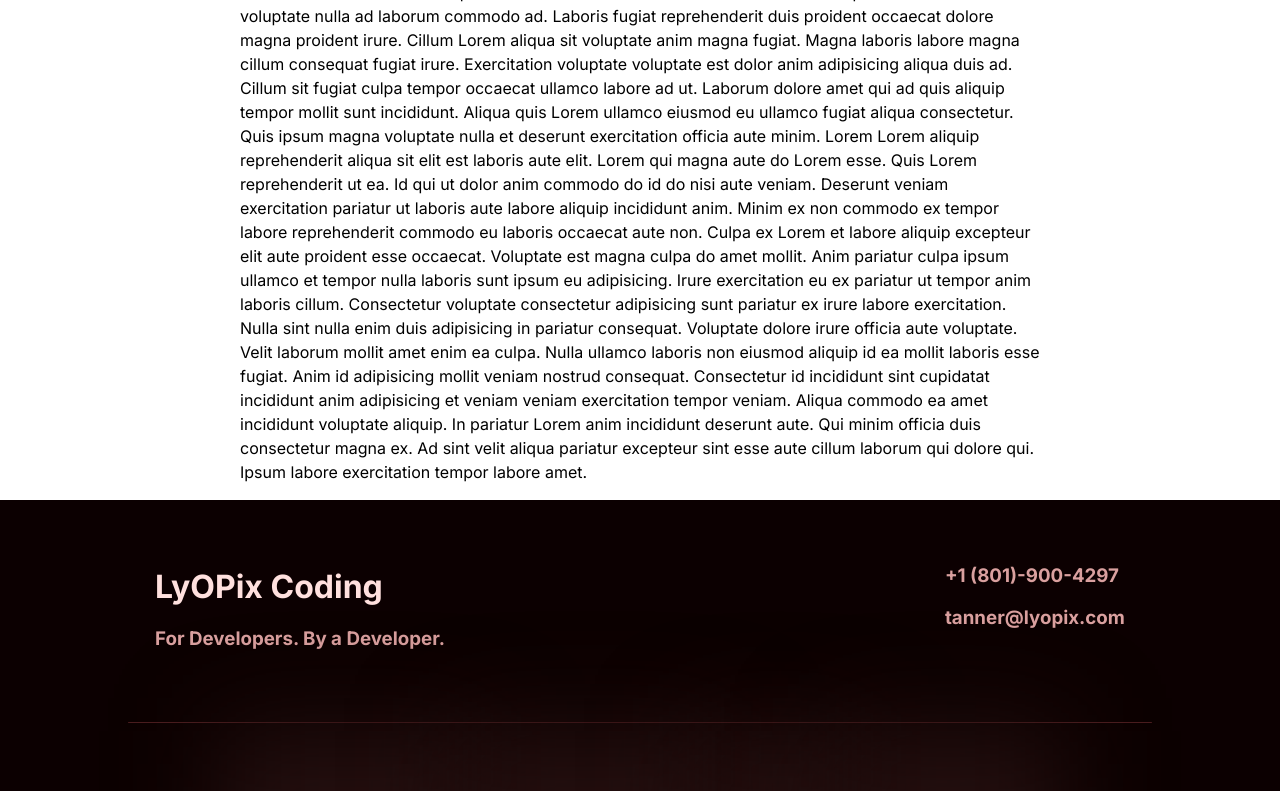
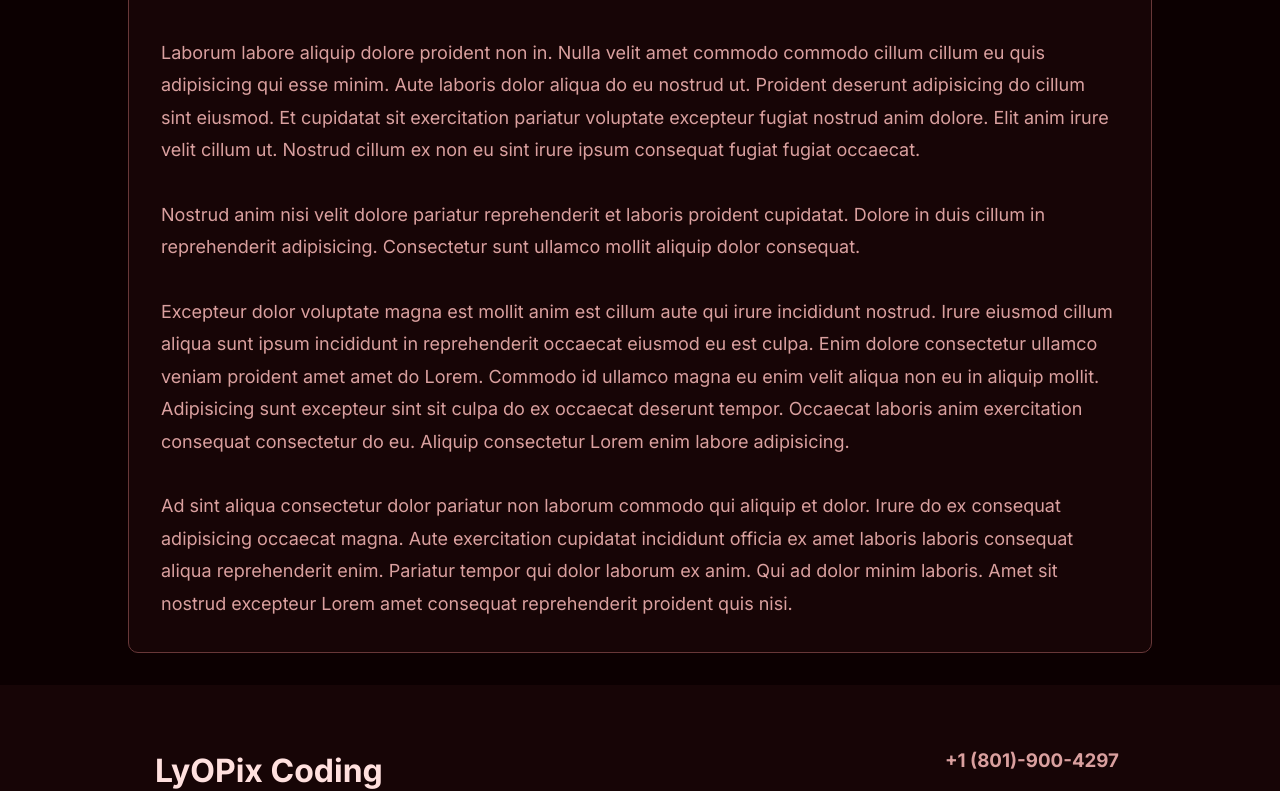
Before and after one commit to ly0plx/LyOPixSiteFrontend, a React (Vite) app: page /about in a window 1280 px wide. Shown: the part 1227-2018 px from the top of the page. Built offline with nearby package versions, Linux system fonts and the light colour scheme.

Commit message:
TextPage updates

```diff
--- a/src/pages/TextPage.jsx
+++ b/src/pages/TextPage.jsx
@@ -1,8 +1,13 @@
 import React from 'react';
 import '../styles/page-css/TextPage.css';
+import { Helmet } from 'react-helmet-async';
 
 const TextPage = ({ title = "Page Title", content = "Page content goes here." }) => {
   return (
+    <>
+    <Helmet>
+      <title>{title} | LyOPix Coding</title>
+    </Helmet>
     <div className="text-page">
       <div className="text-page-container">
         <div className="text-page-card">
@@ -20,6 +25,7 @@ const TextPage = ({ title = "Page Title", content = "Page content goes here." })
         </div>
       </div>
     </div>
+    </>
   );
 };
 
--- a/src/routes/AppRoutes.jsx
+++ b/src/routes/AppRoutes.jsx
@@ -13,7 +13,25 @@ export default function AppRoutes() {
   return (
     <Routes>
       <Route path="/" element={<Home />} />
-      <Route path="/about" element={<About />} />
+      <Route path="/about" element={<TextPage title="About Me" content="Irure enim exercitation reprehenderit aute sint minim amet ea aliqua exercitation. Adipisicing laboris culpa irure pariatur esse laborum pariatur. Ad proident deserunt voluptate veniam sunt exercitation reprehenderit minim. Cillum amet reprehenderit aute cillum. Mollit nisi ea eiusmod et do minim ipsum est eiusmod. Ex consequat fugiat Lorem velit et sit magna.
+
+Minim fugiat consequat quis elit. Culpa incididunt velit minim id. Excepteur commodo dolor reprehenderit ipsum et ea. Veniam ullamco irure dolore ex Lorem minim tempor consectetur cupidatat exercitation sit mollit tempor velit. Nulla sint occaecat nostrud do. Culpa elit in sunt exercitation proident nostrud aute exercitation ipsum nulla proident esse.
+
+In magna excepteur reprehenderit esse enim elit duis elit mollit ipsum dolore magna magna. Reprehenderit exercitation consequat ullamco cupidatat do sunt pariatur amet eu nisi dolore ipsum reprehenderit. Nisi irure id occaecat eu tempor quis aliquip aliquip nostrud eu cupidatat qui commodo in. Nostrud ullamco exercitation Lorem ea veniam sit esse occaecat laboris magna exercitation laborum deserunt. Labore anim voluptate consequat cupidatat velit tempor aliquip duis elit id eiusmod.
+
+Do deserunt culpa ad ut aute voluptate sint magna proident. Reprehenderit adipisicing duis non Lorem adipisicing aliqua laborum do proident anim. Commodo in consectetur amet pariatur cupidatat id eiusmod ipsum velit veniam ex. Amet exercitation esse anim quis dolore duis irure ut. Ullamco exercitation sunt elit do labore excepteur sint dolor.
+
+Occaecat ipsum aliqua consequat non. Non qui consectetur quis cillum commodo ea voluptate ad sint voluptate sit voluptate fugiat. Laborum tempor est veniam voluptate duis esse est laboris ipsum dolor cupidatat voluptate cillum. Irure eiusmod adipisicing adipisicing ut ut veniam consequat non ex. Adipisicing tempor consequat laborum ex sint anim dolore minim ipsum id excepteur. In fugiat aliquip ipsum magna esse sint.
+
+Ex excepteur elit duis mollit ex quis cupidatat sit. Ea nisi eu exercitation do cillum. Ex magna quis quis anim nisi. Nostrud incididunt fugiat minim ad consectetur officia sit ea mollit nisi anim non. Consequat aliquip voluptate cillum sunt eu commodo sunt cillum sit.
+
+Laborum labore aliquip dolore proident non in. Nulla velit amet commodo commodo cillum cillum eu quis adipisicing qui esse minim. Aute laboris dolor aliqua do eu nostrud ut. Proident deserunt adipisicing do cillum sint eiusmod. Et cupidatat sit exercitation pariatur voluptate excepteur fugiat nostrud anim dolore. Elit anim irure velit cillum ut. Nostrud cillum ex non eu sint irure ipsum consequat fugiat fugiat occaecat.
+
+Nostrud anim nisi velit dolore pariatur reprehenderit et laboris proident cupidatat. Dolore in duis cillum in reprehenderit adipisicing. Consectetur sunt ullamco mollit aliquip dolor consequat.
+
+Excepteur dolor voluptate magna est mollit anim est cillum aute qui irure incididunt nostrud. Irure eiusmod cillum aliqua sunt ipsum incididunt in reprehenderit occaecat eiusmod eu est culpa. Enim dolore consectetur ullamco veniam proident amet amet do Lorem. Commodo id ullamco magna eu enim velit aliqua non eu in aliquip mollit. Adipisicing sunt excepteur sint sit culpa do ex occaecat deserunt tempor. Occaecat laboris anim exercitation consequat consectetur do eu. Aliquip consectetur Lorem enim labore adipisicing.
+
+Ad sint aliqua consectetur dolor pariatur non laborum commodo qui aliquip et dolor. Irure do ex consequat adipisicing occaecat magna. Aute exercitation cupidatat incididunt officia ex amet laboris laboris consequat aliqua reprehenderit enim. Pariatur tempor qui dolor laborum ex anim. Qui ad dolor minim laboris. Amet sit nostrud excepteur Lorem amet consequat reprehenderit proident quis nisi." />} />
       <Route path="/contact" element={<Contact />} />
       <Route path="/blog" element={<Blog />} />
       <Route
--- a/src/styles/Footer.css
+++ b/src/styles/Footer.css
@@ -1,5 +1,5 @@
 footer {
-  background: var(--bg-dark);
+  background: var(--bg);
 }
 
 .footer-top {
--- a/src/styles/page-css/TextPage.css
+++ b/src/styles/page-css/TextPage.css
@@ -1,6 +1,6 @@
 .text-page {
   min-height: calc(100vh - 7rem);
-  background-color: var(--bg);
+  background-color: var(--bg-dark);
   display: flex;
   align-items: center;
   justify-content: center;
@@ -14,9 +14,9 @@
 }
 
 .text-page-card {
-  background-color: var(--surface);
-  border-radius: var(--radius);
-  border: 1px solid var(--border);
+  background-color: var(--bg);
+  border-radius: 10px;
+  border: 1.5px solid var(--border);
   padding: 2rem;
   position: relative;
   overflow: hidden;
@@ -45,7 +45,7 @@
 .text-page-content {
   font-size: 1.125rem;
   line-height: 1.8;
-  color: var(--text-secondary);
+  color: var(--text-muted);
   white-space: pre-wrap;
 }
 
```
